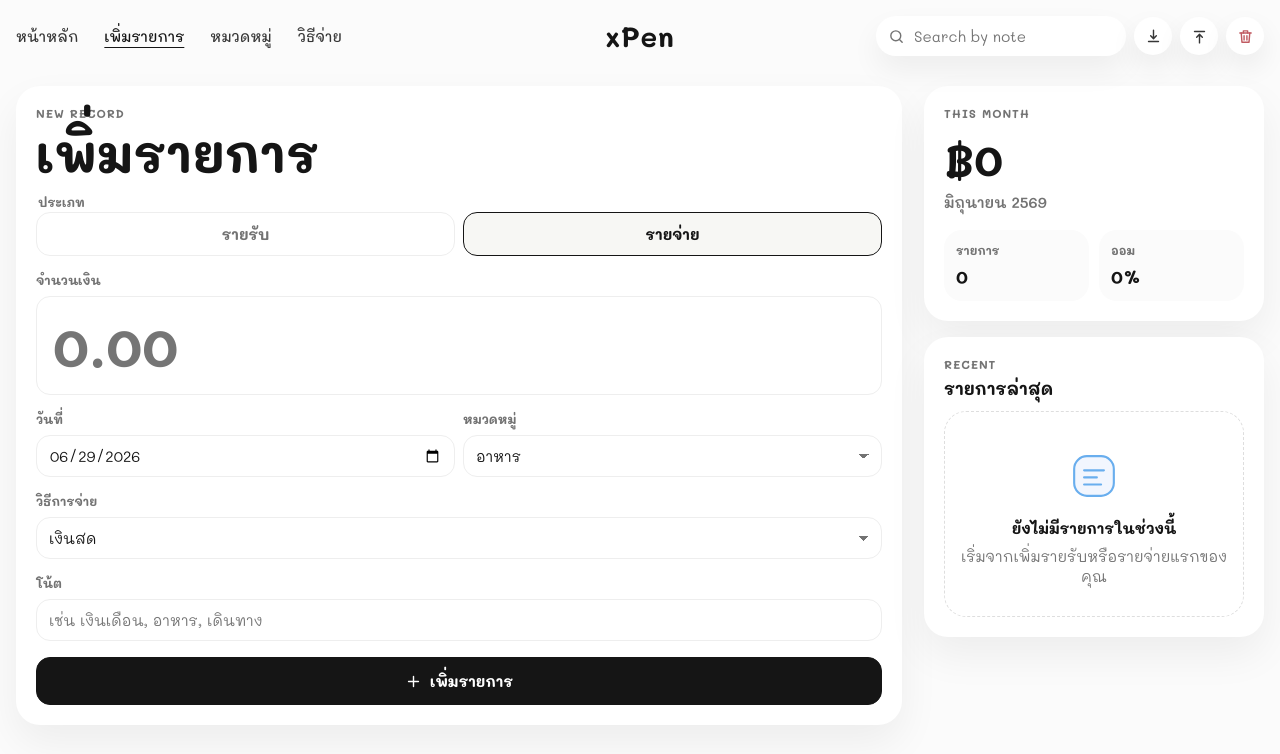
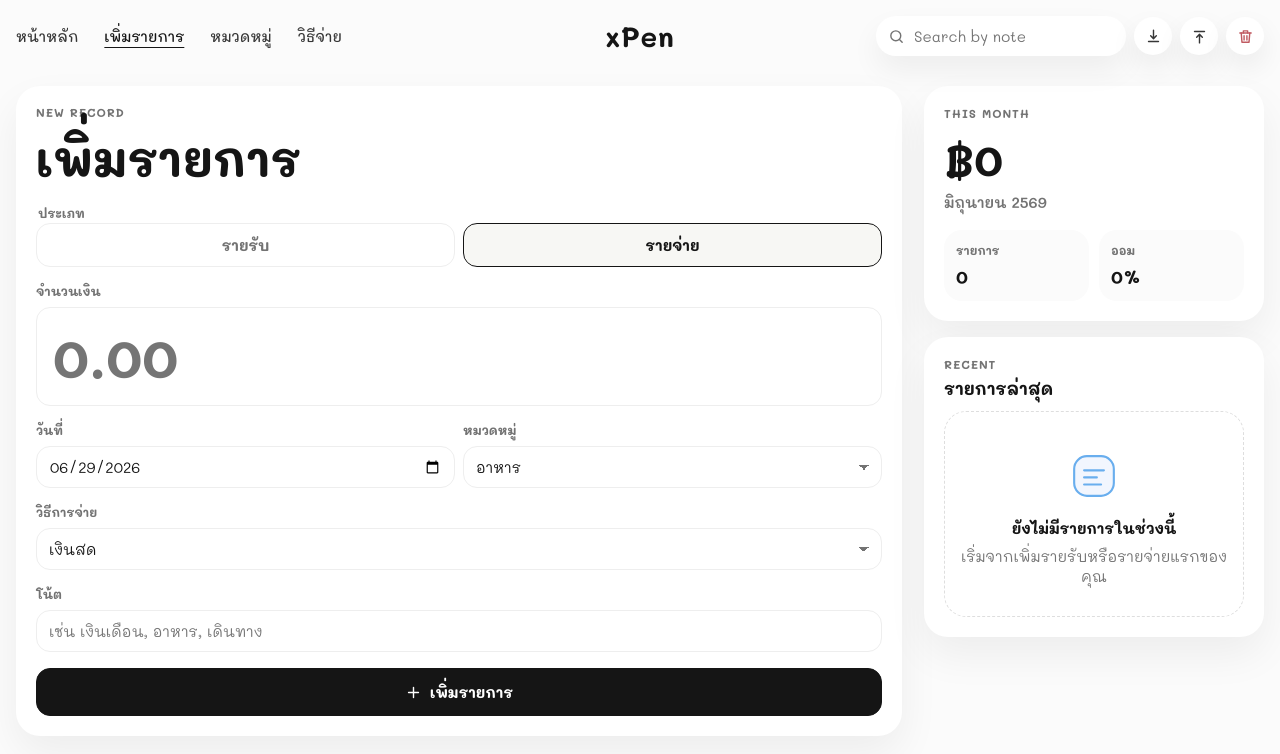
Before and after one commit to Build-TT/xPen, a plain HTML site: page index.html in a window 1280 px wide. Both pictures are taken after a click on the button "เพิ่มรายการ". Shown: the top 754 px of the page. Drawn offline with Linux system fonts and the light colour scheme.

Commit message:
Tighten entry form heading spacing

```diff
--- a/styles.css
+++ b/styles.css
@@ -841,6 +841,25 @@
 
 .entry-panel {
   min-height: 560px;
+}
+
+.entry-panel > .section-heading {
+  margin-bottom: 18px;
+}
+
+.entry-panel > .section-heading > div {
+  display: grid;
+  gap: 10px;
+}
+
+.entry-panel > .section-heading .eyebrow {
+  margin: 0;
+  line-height: 1.25;
+}
+
+.entry-panel > .section-heading h1 {
+  font-size: clamp(2.15rem, 4.2vw, 3rem);
+  line-height: 1.18;
 }
 
 form {
```
